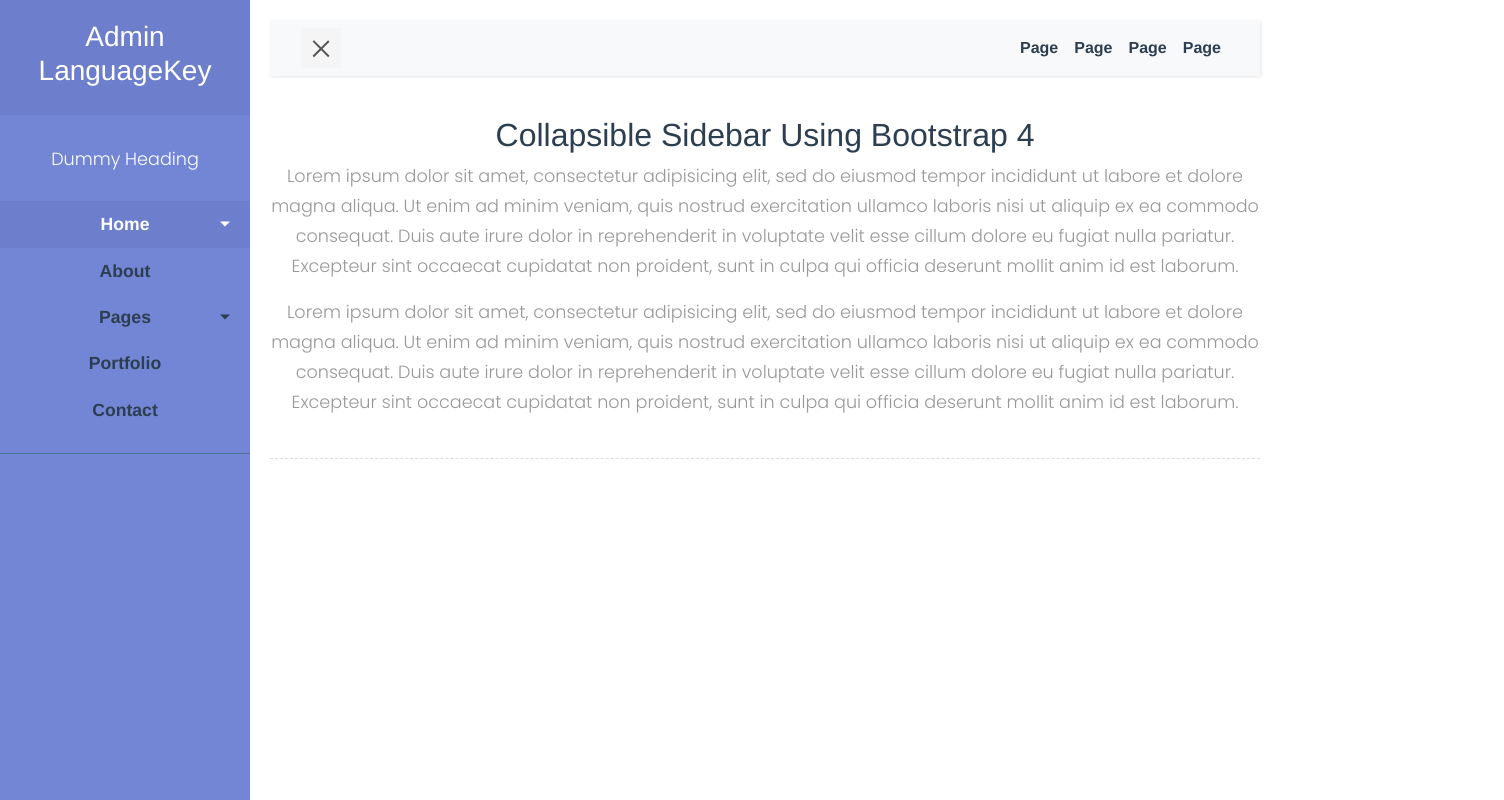
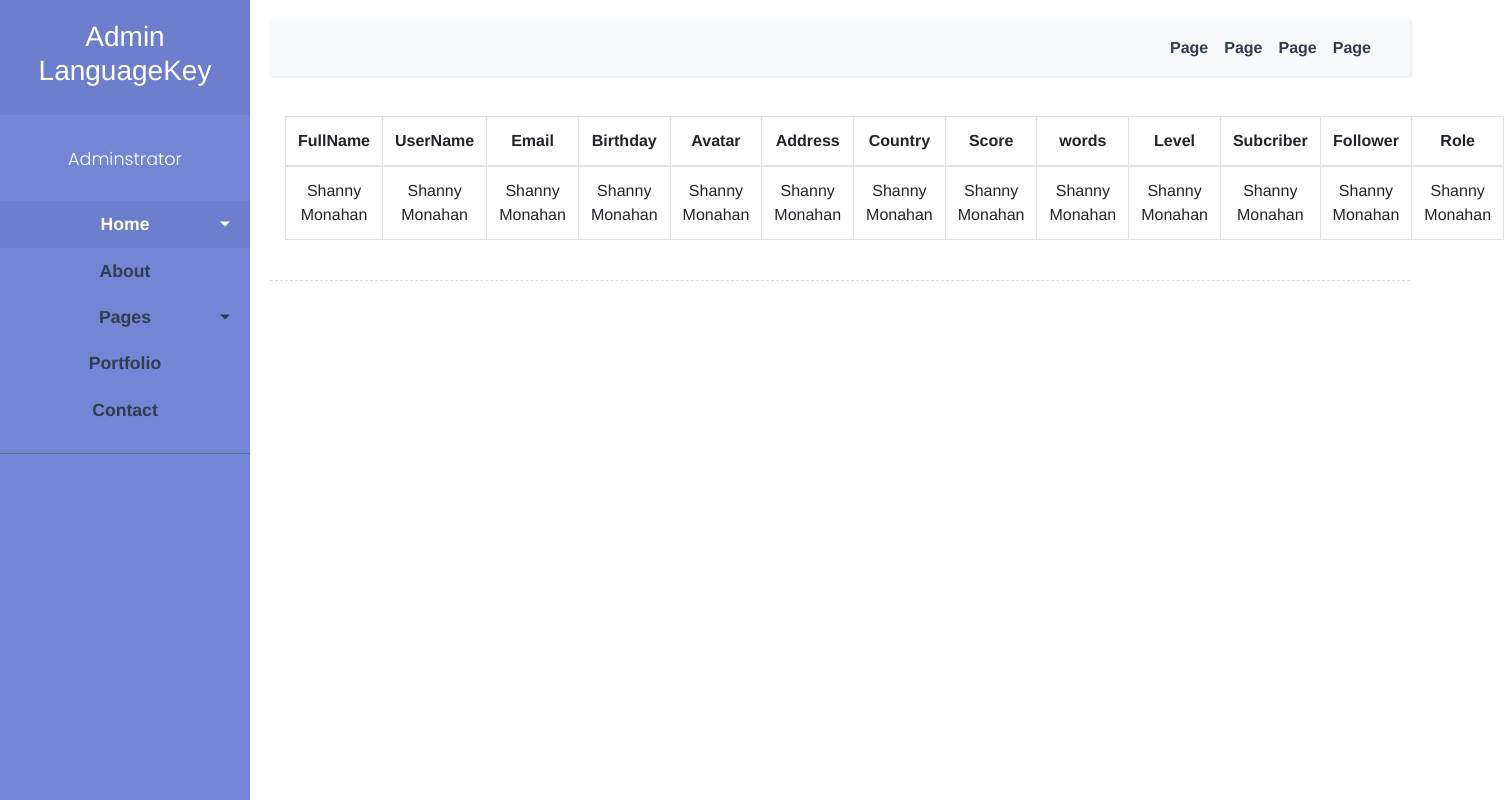
Before and after one commit to thanhdev449/LanguageKey_PHP, a Vue app in the folder front-end/: page /creator/list in a window 1280 px wide. Shown: the top 800 px of the page, 1504 px wide, since content can reach past the window. Built offline with nearby package versions, Linux system fonts and the light colour scheme.

Commit message:
update front-end

```diff
--- a/front-end/src/components/Creator/List.vue
+++ b/front-end/src/components/Creator/List.vue
@@ -1,5 +1,42 @@
 <template>
-    <div class="ListCreator">List ListCreator work!</div>
+    <div class="container container-fluid">
+        <table class="table table-bordered">
+            <thead>
+                <tr>
+                    <th>FullName</th>
+                    <th>UserName</th>
+                    <th>Email</th>
+                    <th>Birthday</th>
+                    <th>Avatar</th>
+                    <th>Address</th>
+                    <th>Country</th>
+                    <th>Score</th>
+                    <th>words</th>
+                    <th>Level</th>
+                    <th>Subcriber</th>
+                    <th>Follower</th>
+                    <th>Role</th>
+                </tr>
+            </thead>
+            <tbody>
+                <tr>
+                    <td>Shanny Monahan</td>
+                    <td>Shanny Monahan</td>
+                    <td>Shanny Monahan</td>
+                    <td>Shanny Monahan</td>
+                    <td>Shanny Monahan</td>
+                    <td>Shanny Monahan</td>
+                    <td>Shanny Monahan</td>
+                    <td>Shanny Monahan</td>
+                    <td>Shanny Monahan</td>
+                    <td>Shanny Monahan</td>
+                    <td>Shanny Monahan</td>
+                    <td>Shanny Monahan</td>
+                    <td>Shanny Monahan</td>
+                </tr>
+            </tbody>
+        </table>
+    </div>
 </template>
 
 <script>
--- a/front-end/src/components/PrimaryLayout.vue
+++ b/front-end/src/components/PrimaryLayout.vue
@@ -1,8 +1,6 @@
 <template>
     <div class="PrimaryLayout">
-        <!-- <TopHeader /> -->
         <SideNav />
-        <router-view />
     </div>
 </template>
 
@@ -12,7 +10,6 @@ import SideNav from "../components/layout/SideNav";
 export default {
     name: "PrimaryLayout",
     components: {
-        // TopHeader,
         SideNav
     }
 };
--- a/front-end/src/components/layout/SideNav.vue
+++ b/front-end/src/components/layout/SideNav.vue
@@ -8,15 +8,13 @@
                 </div>
 
                 <ul class="list-unstyled components">
-                    <p>Dummy Heading</p>
+                    <p>Adminstrator</p>
                     <li class="active">
-                        <a href="#homeSubmenu" data-toggle="collapse" aria-expanded="false" class="dropdown-toggle">Home</a>
+                        <router-link href="#homeSubmenu" data-toggle="collapse" aria-expanded="false" to="/creator" class="dropdown-toggle">Home</router-link>
                         <ul class="collapse list-unstyled" id="homeSubmenu">
                             <li>
-                                <a href="#">Home 1</a>
-                            </li>
-                            <li>
-                                <a href="#">Home 2</a>
+                                <router-link to="/creator/list">List</router-link>
+                                <!-- <a href="/creator/list">List</a> -->
                             </li>
                             <li>
                                 <a href="#">Home 3</a>
@@ -46,20 +44,13 @@
                     </li>
                 </ul>
             </nav>
-
             <!-- Page Content Holder -->
             <div id="content">
                 <nav class="navbar navbar-expand-lg navbar-light bg-light">
                     <div class="container-fluid">
-                        <button type="button" id="sidebarCollapse" class="navbar-btn">
-                            <span></span>
-                            <span></span>
-                            <span></span>
-                        </button>
                         <button class="btn btn-dark d-inline-block d-lg-none ml-auto" type="button" data-toggle="collapse" data-target="#navbarSupportedContent" aria-controls="navbarSupportedContent" aria-expanded="false" aria-label="Toggle navigation">
                             <i class="fas fa-align-justify"></i>
                         </button>
-
                         <div class="collapse navbar-collapse" id="navbarSupportedContent">
                             <ul class="nav navbar-nav ml-auto">
                                 <li class="nav-item active">
@@ -78,59 +69,31 @@
                         </div>
                     </div>
                 </nav>
-
-                <h2>Collapsible Sidebar Using Bootstrap 4</h2>
-                <p>Lorem ipsum dolor sit amet, consectetur adipisicing elit, sed do eiusmod tempor incididunt ut labore et dolore magna aliqua. Ut enim ad minim veniam, quis nostrud exercitation ullamco laboris nisi ut aliquip ex ea commodo consequat. Duis aute irure dolor in reprehenderit in voluptate velit esse cillum dolore eu fugiat nulla pariatur. Excepteur sint occaecat cupidatat non proident, sunt in culpa qui officia deserunt mollit anim id est laborum.</p>
-                <p>Lorem ipsum dolor sit amet, consectetur adipisicing elit, sed do eiusmod tempor incididunt ut labore et dolore magna aliqua. Ut enim ad minim veniam, quis nostrud exercitation ullamco laboris nisi ut aliquip ex ea commodo consequat. Duis aute irure dolor in reprehenderit in voluptate velit esse cillum dolore eu fugiat nulla pariatur. Excepteur sint occaecat cupidatat non proident, sunt in culpa qui officia deserunt mollit anim id est laborum.</p>
-
+                <router-view></router-view>
                 <div class="line"></div>
-
-                <!-- <h2>Lorem Ipsum Dolor</h2>
-                <p>Lorem ipsum dolor sit amet, consectetur adipisicing elit, sed do eiusmod tempor incididunt ut labore et dolore magna aliqua. Ut enim ad minim veniam, quis nostrud exercitation ullamco laboris nisi ut aliquip ex ea commodo consequat. Duis aute irure dolor in reprehenderit in voluptate velit esse cillum dolore eu fugiat nulla pariatur. Excepteur sint occaecat cupidatat non proident, sunt in culpa qui officia deserunt mollit anim id est laborum.</p>
-
-                <div class="line"></div>
-
-                <h2>Lorem Ipsum Dolor</h2>
-                <p>Lorem ipsum dolor sit amet, consectetur adipisicing elit, sed do eiusmod tempor incididunt ut labore et dolore magna aliqua. Ut enim ad minim veniam, quis nostrud exercitation ullamco laboris nisi ut aliquip ex ea commodo consequat. Duis aute irure dolor in reprehenderit in voluptate velit esse cillum dolore eu fugiat nulla pariatur. Excepteur sint occaecat cupidatat non proident, sunt in culpa qui officia deserunt mollit anim id est laborum.</p>
-
-                <div class="line"></div>
-
-                <h3>Lorem Ipsum Dolor</h3>
-                <p>Lorem ipsum dolor sit amet, consectetur adipisicing elit, sed do eiusmod tempor incididunt ut labore et dolore magna aliqua. Ut enim ad minim veniam, quis nostrud exercitation ullamco laboris nisi ut aliquip ex ea commodo consequat. Duis aute irure dolor in reprehenderit in voluptate velit esse cillum dolore eu fugiat nulla pariatur. Excepteur sint occaecat cupidatat non proident, sunt in culpa qui officia deserunt mollit anim id est laborum.</p> -->
             </div>
         </div>
     </div>
 </template>
-<!-- Popper.JS -->
-<script src="https://cdnjs.cloudflare.com/ajax/libs/popper.js/1.14.0/umd/popper.min.js" integrity="sha384-cs/chFZiN24E4KMATLdqdvsezGxaGsi4hLGOzlXwp5UZB1LY//20VyM2taTB4QvJ" crossorigin="anonymous"></script>
-<!-- Bootstrap JS -->
-<script src="https://stackpath.bootstrapcdn.com/bootstrap/4.1.0/js/bootstrap.min.js" integrity="sha384-uefMccjFJAIv6A+rW+L4AHf99KvxDjWSu1z9VI8SKNVmz4sk7buKt/6v9KI65qnm" crossorigin="anonymous"></script>
-<!-- jQuery Custom Scroller CDN -->
-<script src="https://cdnjs.cloudflare.com/ajax/libs/malihu-custom-scrollbar-plugin/3.1.5/jquery.mCustomScrollbar.concat.min.js"></script>
 <script>
-import $ from "jquery";
-$(document).ready(function() {
-    $("#sidebar").mCustomScrollbar({
-        theme: "minimal"
-    });
+//import $ from "jquery";
+// $(document).ready(function() {
+//     $("#dismiss, .overlay").on("click", function() {
+//         // hide sidebar
+//         $("#sidebar").removeClass("active");
+//         // hide overlay
+//         $(".overlay").removeClass("active");
+//     });
 
-    $("#dismiss, .overlay").on("click", function() {
-        // hide sidebar
-        $("#sidebar").removeClass("active");
-        // hide overlay
-        $(".overlay").removeClass("active");
-    });
-
-    $("#sidebarCollapse").on("click", function() {
-        // open sidebar
-        $("#sidebar").addClass("active");
-        // fade in the overlay
-        $(".overlay").addClass("active");
-        $(".collapse.in").toggleClass("in");
-        $("a[aria-expanded=true]").attr("aria-expanded", "false");
-    });
-});
-
+//     $("#sidebarCollapse").on("click", function() {
+//         // open sidebar
+//         $("#sidebar").addClass("active");
+//         // fade in the overlay
+//         $(".overlay").addClass("active");
+//         $(".collapse.in").toggleClass("in");
+//         $("a[aria-expanded=true]").attr("aria-expanded", "false");
+//     });
+// });
 export default {
     name: "SideNav"
 };
@@ -324,7 +287,7 @@ a.article:hover {
 /* ---------------------------------------------------
     MEDIAQUERIES
 ----------------------------------------------------- */
-@media (max-width: 768px) {
+/* @media (max-width: 768px) {
     #sidebar {
         margin-left: -250px;
         transform: rotateY(90deg);
@@ -352,5 +315,5 @@ a.article:hover {
     #sidebarCollapse.active span:last-of-type {
         transform: rotate(-45deg) translate(1px, -1px);
     }
-}
+} */
 </style>
```
